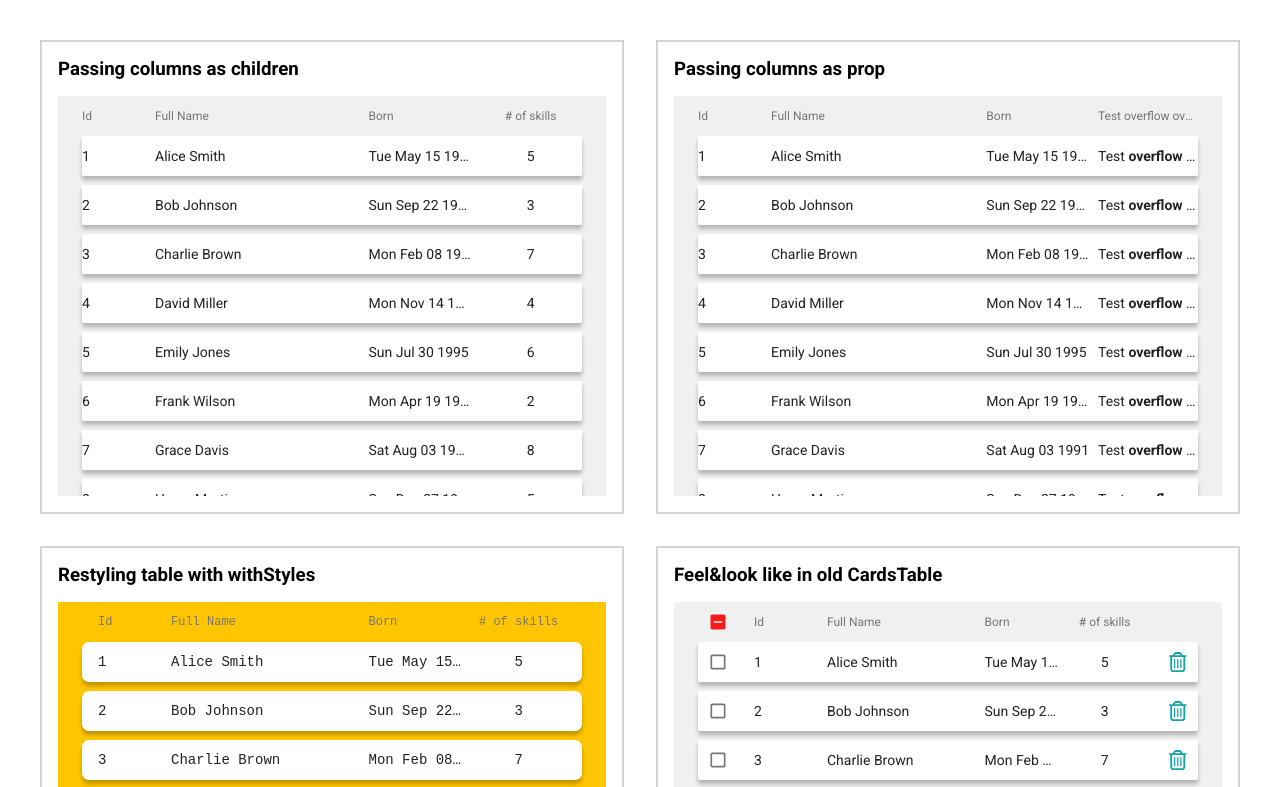
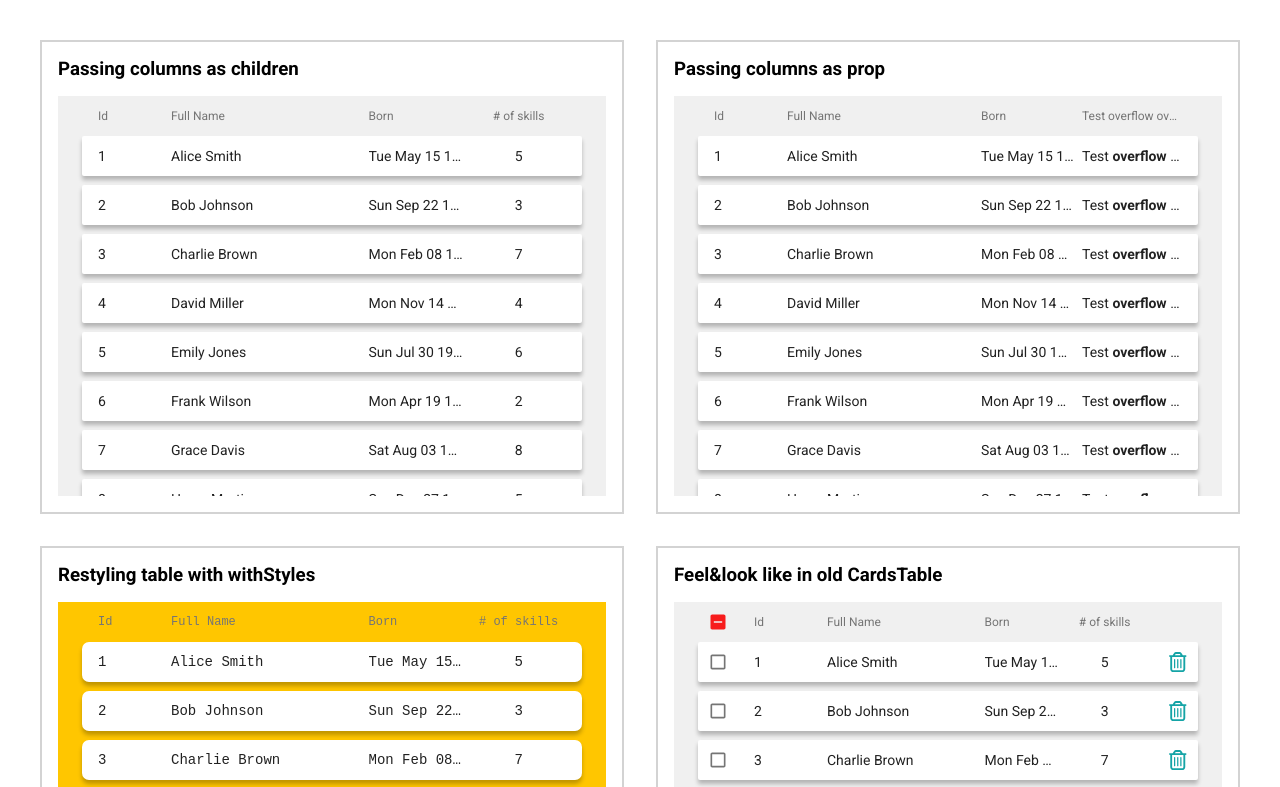
Before and after one commit to ostgals/kc-new-table, a React (Vite) app: page / in a window 1280 px wide. Shown: the top 787 px of the page. Built offline with nearby package versions, Linux system fonts and the light colour scheme.

Commit message:
refresh TableNext after integration

```diff
--- a/src/components/TableNext/Table.jsx
+++ b/src/components/TableNext/Table.jsx
@@ -14,14 +14,24 @@ const Table = ({
   columns: columnsProp,
   records,
   onClickRecord,
-  renderHeader: customRenderHeader,
-  renderRecord: customRenderRecord,
+  classes: classesProp,
+  className,
   children,
-  className,
-  classes: classesProp,
+
   recordGap = 9,
   columnGap = 8,
   recordsDropShadow = true,
+
+  renderHeader = () => (
+    <HeaderRow>
+      <ColumnLabels />
+    </HeaderRow>
+  ),
+  renderRecord = (record, index) => (
+    <RecordRow key={index}>
+      <RecordValues record={record} onClick={onClickRecord} />
+    </RecordRow>
+  ),
 }) => {
   const columns =
     columnsProp ??
@@ -43,22 +53,6 @@ const Table = ({
     recordsDropShadow,
     classes: classesProp,
   })
-
-  const renderHeader =
-    customRenderHeader ??
-    (() => (
-      <HeaderRow>
-        <ColumnLabels />
-      </HeaderRow>
-    ))
-
-  const renderRecord =
-    customRenderRecord ??
-    ((record, index) => (
-      <RecordRow key={index}>
-        <RecordValues record={record} onClick={onClickRecord} />
-      </RecordRow>
-    ))
 
   return (
     <TableContext.Provider value={{ columns, classes }}>
@@ -117,11 +111,13 @@ const useStyles = makeStyles(
 
     cellContainer: {
       boxSizing: 'border-box',
+      padding: theme.spacing(0, 2),
       minWidth: '100%',
       width: 'fit-content',
       height: '100%',
       display: 'grid',
       placeItems: 'center stretch',
+      color: theme.palette.primary.main,
       gridTemplateColumns: props => props.gridTemplateColumns,
       gap: props => props.columnGap,
     },
--- a/src/components/TableNext/index.js
+++ b/src/components/TableNext/index.js
@@ -6,5 +6,4 @@ export { default as RecordValues } from './RecordValues'
 export { default as Column } from './Column'
 export { default as CellButton } from './CellButton'
 export { default as CellCheckbox } from './CellCheckbox'
-
 export { useTable } from './utils'
--- a/src/components/TableNext/utils.js
+++ b/src/components/TableNext/utils.js
@@ -21,9 +21,8 @@ export const calcGridTemplateColumns = columns => {
         return width
       }
       if (isNumber(width)) {
-        return width <= 1
-          ? `${width}fr`
-          : `minmax(${width}px, ${width / avgNumericWidth}fr)`
+        const fraction = avgNumericWidth ? width / avgNumericWidth : 1
+        return `minmax(${width}px, ${fraction}fr)`
       }
       return '1fr'
     })
```
